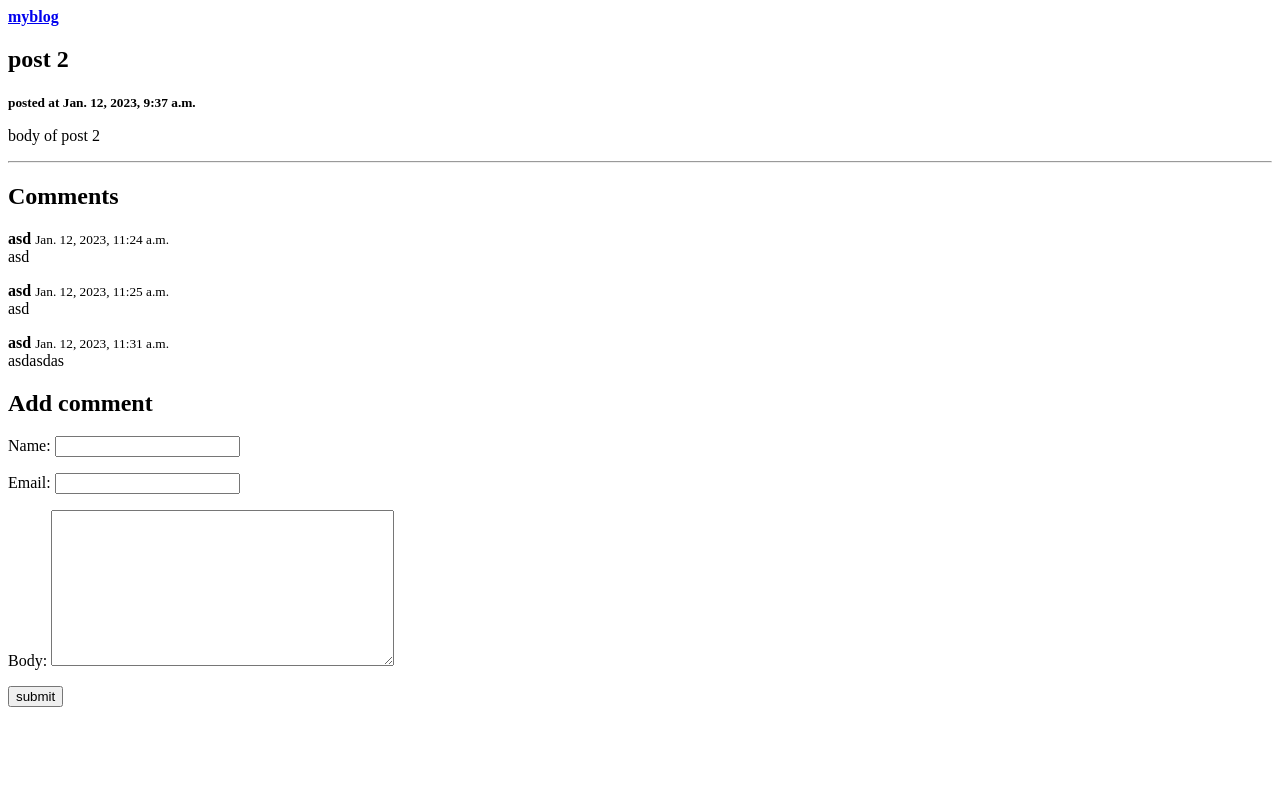
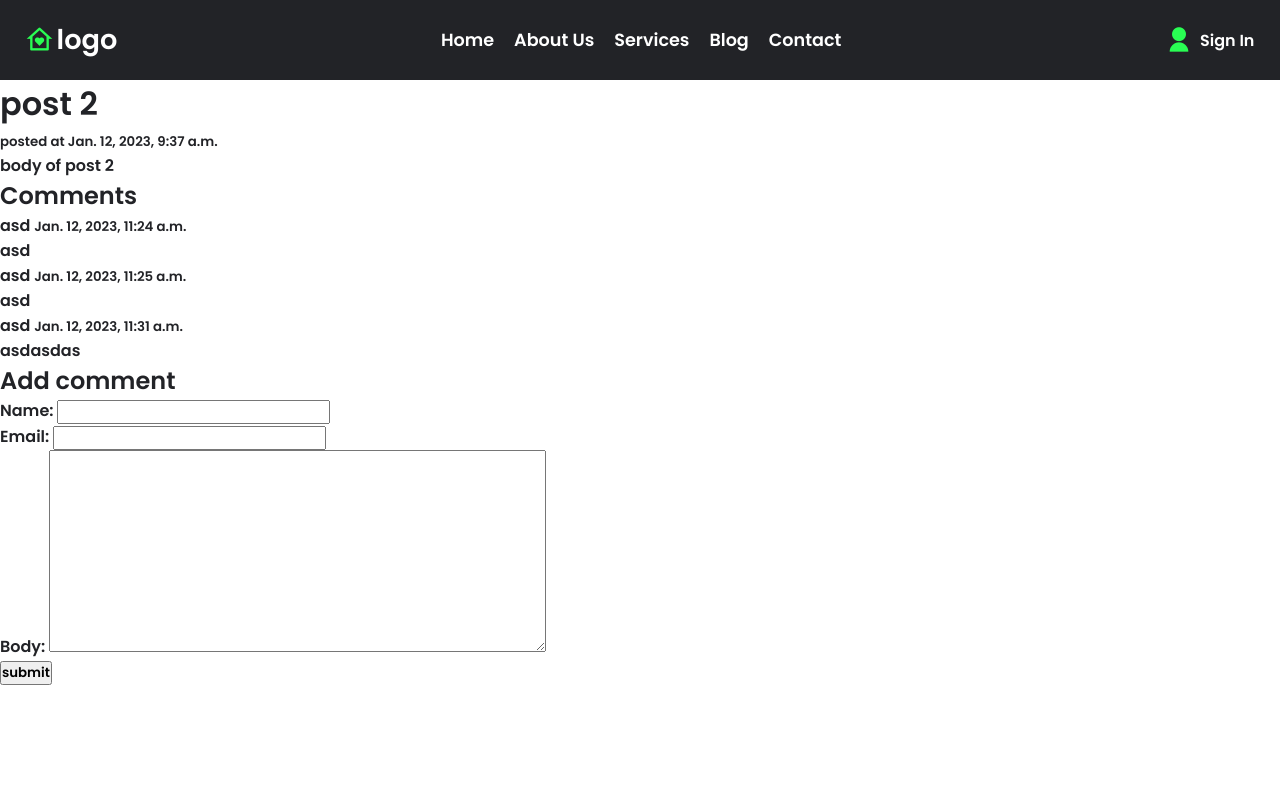
Before and after one commit to JayeshBhoi1999/django-blog, a Django app: a page that uses blog/templates/blog/base.html in a window 1280 px wide. Run offline with Django 4.2, Linux system fonts and the light colour scheme; data comes from the database, SQL or seed files in the repository.

Commit message:
static folder is added

```diff
--- a/blog/templates/blog/base.html
+++ b/blog/templates/blog/base.html
@@ -1,3 +1,52 @@
+<!DOCTYPE html>
+{% load static %}
+<html lang="en">
+<head>
+    <meta charset="UTF-8">
+    <meta http-equiv="X-UA-Compatible" content="IE=edge">
+    <meta name="viewport" content="width=device-width, initial-scale=1.0">
+    <title>Document</title>
+    <link rel="stylesheet" type="text/css" href=" {% static 'static/style.css' %}  ">
+    <link href="https://cdn.jsdelivr.net/npm/remixicon@2.5.0/fonts/remixicon.css" rel="stylesheet">
+    <link rel="stylesheet" href="https://unpkg.com/boxicons@latest/css/boxicons.min.css">
+    <link rel="preconnect" href="https://fonts.googleapis.com"><link rel="preconnect" href="https://fonts.gstatic.com" crossorigin><link href="https://fonts.googleapis.com/css2?family=Poppins:wght@600&display=swap" rel="stylesheet">
+</head>
+<body>
+
+    <header >
+
+        <div class="main">
+            <div class="bx bx-menu" id="menu-icon"></div>
+        </div>
+        <a href="#" class="logo"><i class="ri-home-heart-line"></i><span>logo</span></a>
+
+        <ul class="navbar" >
+            <li><a href="#" > Home</a></li>
+            <li><a href="#" > About Us</a></li>
+            <li><a href="#" > Services</a></li>
+            <li><a href="#" > Blog</a></li>
+            <li><a href="#" > Contact</a></li>
+        </ul>
+
+        <a href="#" class="user"><i class="ri-user-fill"></i>Sign In</a>
+    </header>
+    <div>
+    {% block content  %}
+    {% endblock  %}
+    </div>
+    <Script type="text/javascript" src=" {% static 'static/script.js' %} "></Script>
+
+</body>
+</html>
+
+
+
+
+
+
+
+
+
 <!DOCTYPE html>
 <html>
     <head>
@@ -12,8 +61,7 @@
         </nav>
         <section calss="section">
             <div calss="container">
-                {% block content  %}
-                {% endblock  %}
+
 
     </body>
 </html>
--- a/blog/templates/blog/post_detail.html
+++ b/blog/templates/blog/post_detail.html
@@ -1,14 +1,13 @@
 {% extends 'blog/base.html' %}
 
 {% block content %}
-
+    <div class="container">
         <h1 class="title" >{{ post.title }} </h1>
 
         <small><strong> posted at {{post.date_added}}</strong></small>
 
         <p>{{ post.body }}</p>
 
-    <hr>
 
         <h2 class="subtitle" >Comments </h2>
 
@@ -43,5 +42,6 @@
                 <button class= "button is-success">submit</button>
             </div>
         </div>
+    </div>
 
 {% endblock  %}
--- a/blog_site/settings.py
+++ b/blog_site/settings.py
@@ -25,7 +25,7 @@ SECRET_KEY = 'django-insecure-*piiq19s85%5p)=yo5t$x^&hwf#_jzv9a+2vno=xi6%g0^pgd4
 # SECURITY WARNING: don't run with debug turned on in production!
 DEBUG = True
 
-ALLOWED_HOSTS = []
+ALLOWED_HOSTS = ["*"]
 
 
 # Application definition
@@ -118,6 +118,10 @@ USE_TZ = True
 
 STATIC_URL = 'static/'
 
+STATICFILES_DIRS =[
+    BASE_DIR,"static"
+]
+
 # Default primary key field type
 # https://docs.djangoproject.com/en/4.1/ref/settings/#default-auto-field
 
--- /dev/null
+++ b/static/script.js
@@ -0,0 +1,7 @@
+let menu = document.querySelector('#menu-icon');
+let navbar = document.querySelector('.navbar');
+
+menu.onclick = () => {
+    menu.classList.toggle('bx-x');
+    navbar.classList.toggle('open');
+}
--- /dev/null
+++ b/static/style.css
@@ -0,0 +1,165 @@
+*{
+    padding: 0;
+    margin:0;
+    box-sizing: border-box;
+    font-family: 'Poppins', sans-serif;
+    text-decoration: none;
+    list-style: none;
+}
+:root{
+    --bg-color:#222327;
+    --text-color :#fff;
+    --main-color:#29fd53;
+}
+body{
+min-height: 100vh;
+background: var(--text-color);
+color: var(--bg-color);
+display: flex;
+flex-direction: column;
+}
+header{
+    background: var(--bg-color);
+    color:var(--text-color);
+    position: relative;
+    width: 100%;
+    height: 80px;
+    top:0;
+    right: 0;
+    z-index: 1000;
+    display: flex;
+    align-items: center;
+    justify-content: space-between;
+    padding: 28px 12%;
+    transition: all .50s ease;
+}
+
+.logo{
+    display: flex;
+    align-items: center;
+}
+
+.logo i{
+    color: var(--main-color);
+    font-size: 28px;
+    margin-right: 3px;
+}
+
+.logo span {
+    color: var(--text-color);
+    font-size: 1.7rem;
+    font-weight: 600;
+}
+.navbar {
+    display: flex;
+
+}
+
+.navbar a{
+    color: var(--text-color);
+    font-size: 1.1rem;
+    font-weight: 500;
+    padding: 5px 0;
+    margin: 0px 10px;
+    transition: all .50s ease;
+
+}
+.navbar a:hover{
+    color: var(--main-color);
+}
+.nevbar a.active{
+    color: var(--main-color)
+}
+
+.main{
+    position:absolute;
+    display: flex;
+    align-items: center;
+}
+.main a{
+    margin-right: 50px;
+    margin-left: 10px;
+    color:var(--text-color);
+    font-size: 1.1rem;
+    font-weight: 500;
+    transition: all .50s ease;
+
+}
+.user{
+    display: flex;
+    align-items: center;
+    color: var(--text-color);
+}
+.user i{
+    color: var(--main-color);
+    font-size: 28px;
+    margin-right: 7px;
+}
+.main a:hover{
+    color: var(--main-color);
+}
+#menu-icon{
+    font-size: 35px;
+    color: var(--text-color);
+    cursor: pointer;
+    z-index: 10001;
+    display: none;
+
+}
+
+@media (max-width:1280px){
+    header{
+        padding: 14px 2%;
+        transition: .2s;
+        height: 80px;
+    }
+    .navbar a{
+        padding: 5px 0;
+        margin:0px 10px;
+
+    }
+}
+@media (max-width:1080px){
+    #menu-icon{
+        display: block;
+    }
+    .navbar{
+        position:absolute;
+        width: 270px;
+        height:39vh;
+        background: var(--main-color) ;
+        display: none;
+        flex-direction: column;
+        justify-content: flex-start;
+        border-radius: 10px;
+        transition: all .50s ease;
+    }
+    .navbar a{
+        display: block;
+        margin: 12px 0;
+        padding: 0px 25px;
+        transition: all 0.50s ease;
+    }
+    .navbar a:hover{
+        color:var(--text-color);
+        transform: translateY(5px);
+    }
+
+    .navbar a.active{
+        color: var(--text-color);
+    }
+    .navbar.open{
+        top: 100%;
+        display: flex;
+
+    }
+    .main{
+        position:relative;
+        display: flex;
+        align-items: center;
+    }
+
+    header{
+        height: 80px
+    }
+}
```
Lines whose indentation alone changed are shown as unchanged.
